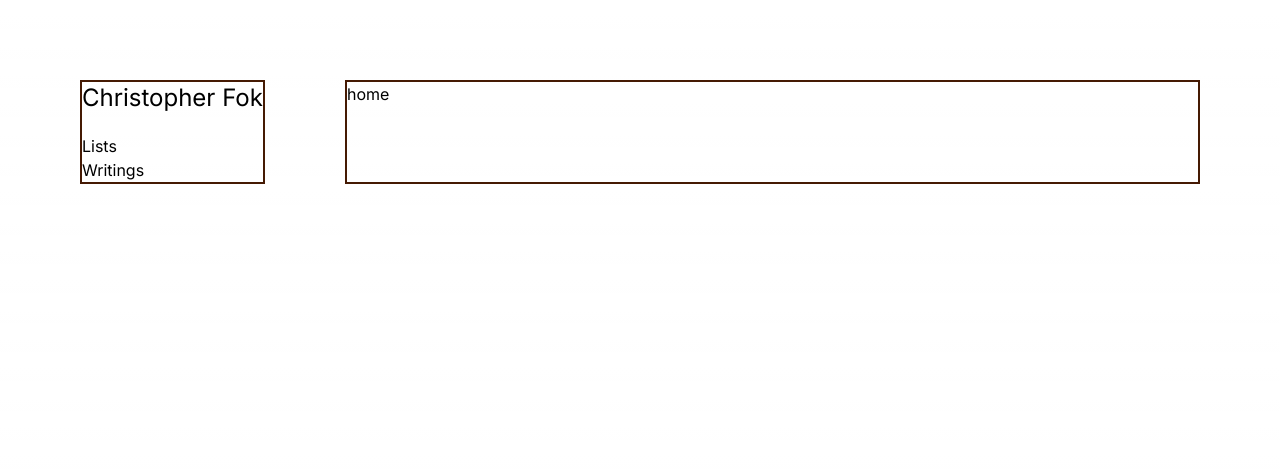
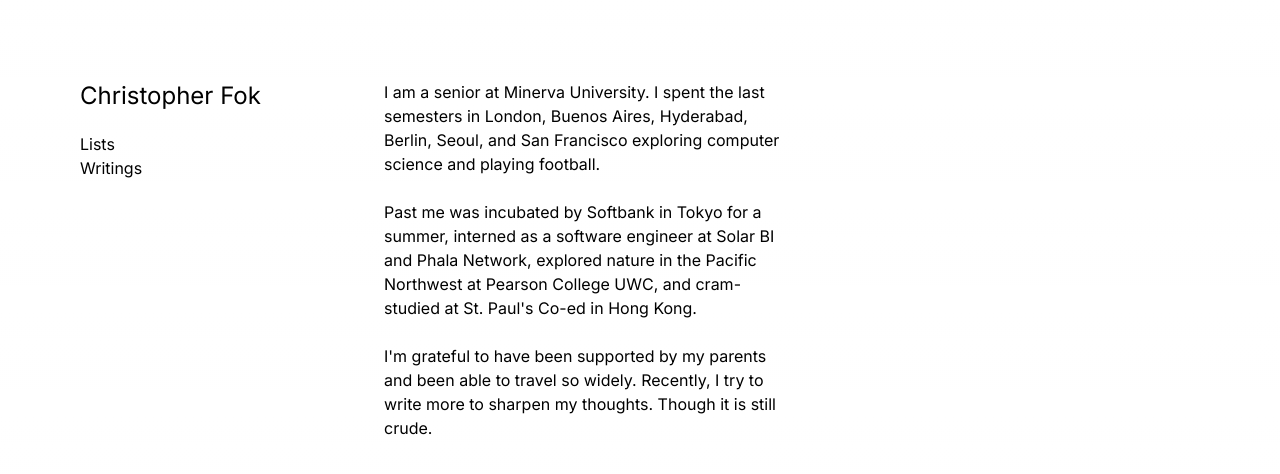
Before and after one commit to christopherfkk/personal-website, a Next.js app: page / in a window 1280 px wide. Shown: the top 474 px of the page. Built offline with nearby package versions, Linux system fonts and the light colour scheme.

Commit message:
Clean styles

```diff
--- a/app/layout.tsx
+++ b/app/layout.tsx
@@ -1,9 +1,9 @@
-import type { Metadata } from 'next'
-import { Inter } from 'next/font/google'
+import type {Metadata} from 'next'
+import {Inter} from 'next/font/google'
 import './globals.css'
-import Nav from '@/app/nav';
+import Link from 'next/link';
 
-const inter = Inter({ subsets: ['latin'] })
+const inter = Inter({subsets: ['latin']})
 
 export const metadata: Metadata = {
     title: 'Create Next App',
@@ -19,10 +19,19 @@ export default function RootLayout({
         <html lang="en">
         <body className={inter.className}>
         <main className="flex flex-row m-20 gap-20">
-          <Nav />
-            <div className="flex flex-col flex-1 border-2 border-amber-950">
+
+            <div className="flex flex-col flex-initial w-[20%]">
+                <Link href="/">
+                    <p className="text-2xl mb-5">Christopher Fok</p>
+                </Link>
+                <Link href="/lists"><p>Lists</p></Link>
+                <Link href="/writings"><p>Writings</p></Link>
+            </div>
+
+            <div className="flex flex-col flex-1">
                 {children}
             </div>
+
         </main>
         </body>
         </html>
--- a/app/lists/page.tsx
+++ b/app/lists/page.tsx
@@ -5,7 +5,7 @@ export default function Page() {
         <div>
             {books.map((book) => (
                 <p key={book.key} className="m-1">
-                    <strong>{book.name}</strong> {book.author}
+                    <strong>{book.author}</strong> {book.name}
                 </p>
             ))}
         </div>);
--- a/app/nav.tsx
+++ /dev/null
@@ -1,13 +0,0 @@
-import Link from 'next/link'
-
-export default function Page() {
-  return (
-      <div className="flex flex-col flex-none border-2 border-amber-950">
-        <Link href="/">
-            <p className="text-2xl mb-5">Christopher Fok</p>
-        </Link>
-        <Link href="/lists"><p>Lists</p></Link>
-        <Link href="/writings"><p>Writings</p></Link>
-      </div>
-  )
-}
--- a/app/page.tsx
+++ b/app/page.tsx
@@ -1,7 +1,26 @@
 import Image from 'next/image'
 
 export default function Home() {
-  return (
-    <p>home</p>
-  )
+    return (
+        <div className="w-[50%]">
+            <p>
+                I am a senior at Minerva University. I spent the last semesters in
+                London, Buenos Aires, Hyderabad, Berlin, Seoul, and San Francisco
+                exploring computer science and playing football.
+            </p>
+            <br></br>
+            <p>
+                Past me was incubated by Softbank in Tokyo for a summer, interned as a
+                software engineer at Solar BI and Phala Network, explored nature
+                in the Pacific Northwest at Pearson College UWC, and cram-studied at
+                St. Paul's Co-ed in Hong Kong.
+            </p>
+            <br></br>
+            <p>
+                I'm grateful to have been supported by my parents and been able to
+                travel so widely. Recently, I try to write more to sharpen my thoughts.
+                Though it is still crude.
+            </p>
+        </div>
+    )
 }
```
Also changed, not shown: app/lists/books.txt, 1 other file (tests, documents, lock files or other folders). Lines whose indentation alone changed are shown as unchanged.
